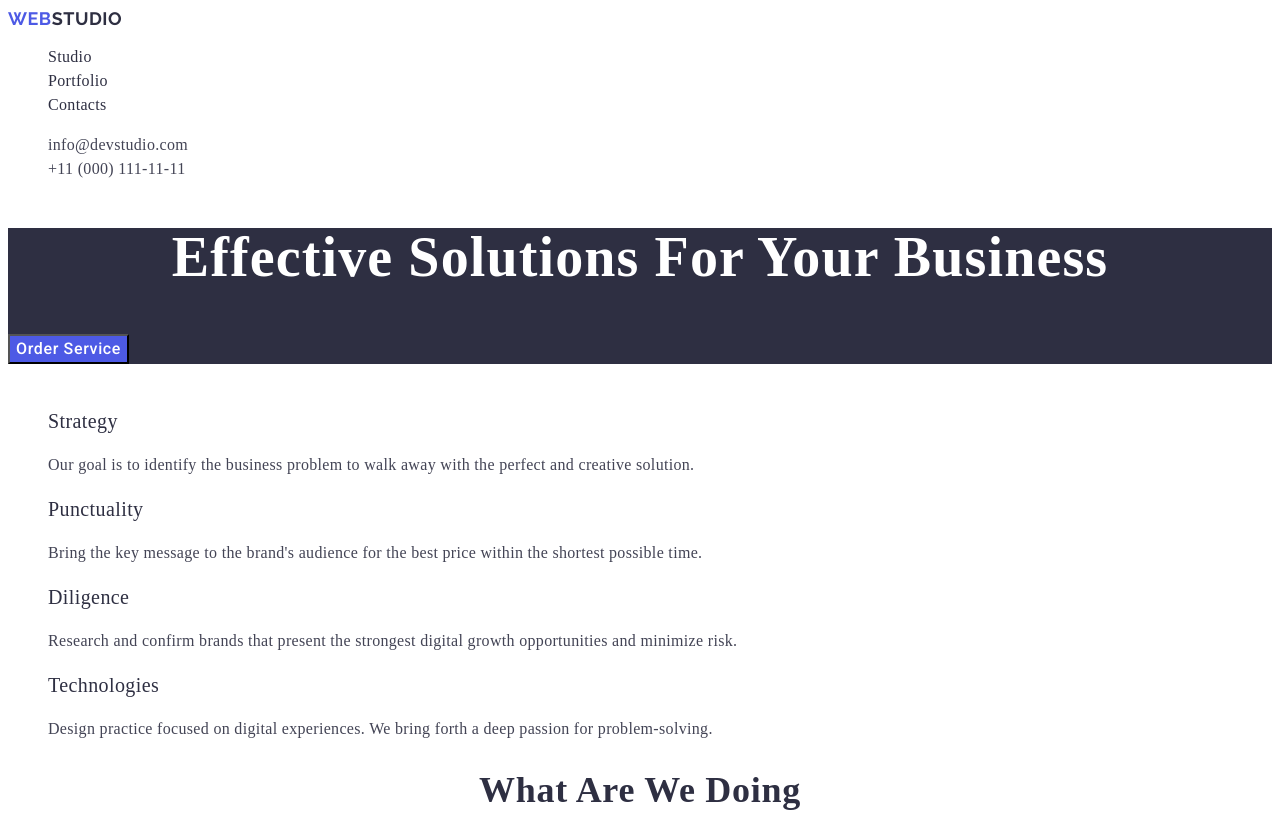
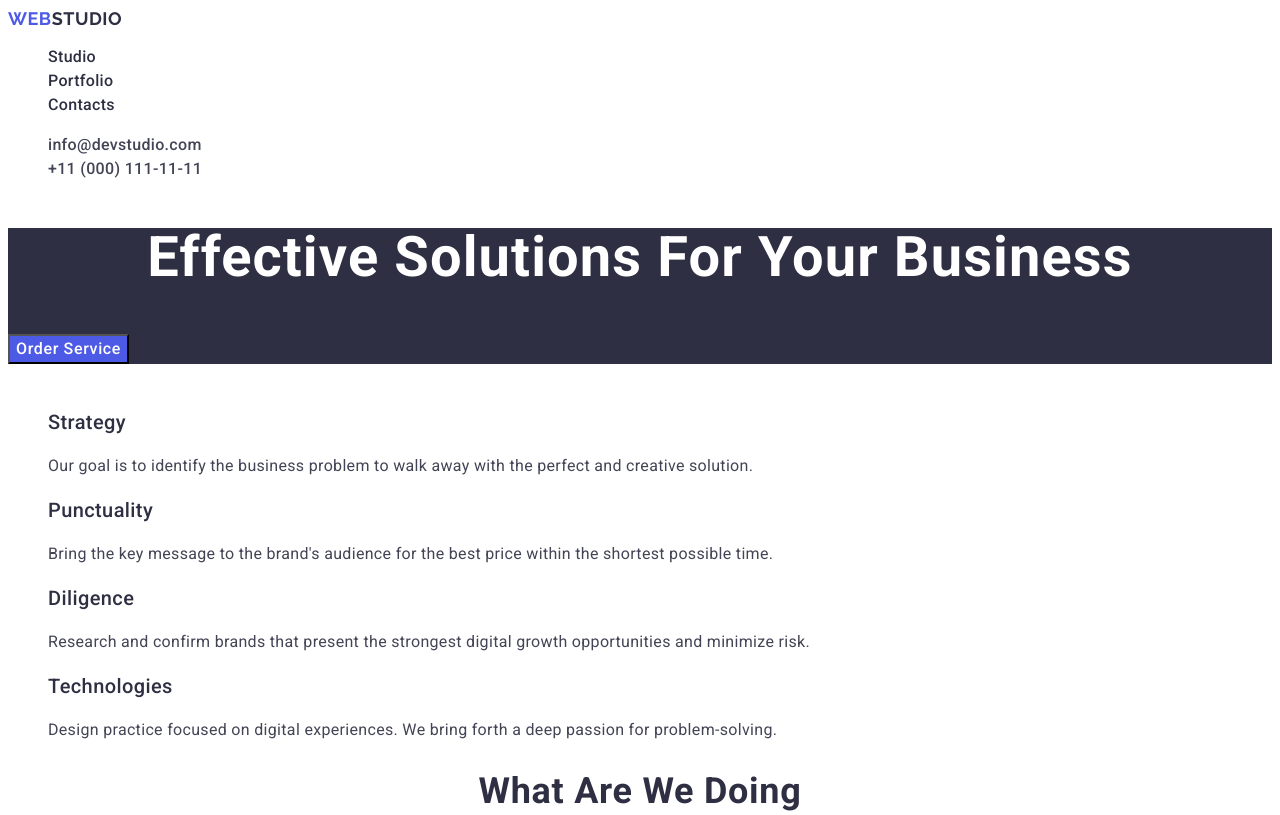
Before and after one commit to lilshudd/goit-markup-hw-02, a plain HTML site: page index.html in a window 1280 px wide. Shown: the top 815 px of the page. Drawn offline with Linux system fonts and the light colour scheme.

Commit message:
Update styles.css

```diff
--- a/css/styles.css
+++ b/css/styles.css
@@ -1,9 +1,13 @@
-body:root {
+body {
     font-family: 'Raleway', sans-serif;
     font-family: 'Roboto', sans-serif;
     color: #434455;
     background-color: #FFFFFF;
 }
+
+:root {
+    background-color: #FFFFFF;
+  }
 
 .link {
     text-decoration: none;
```
